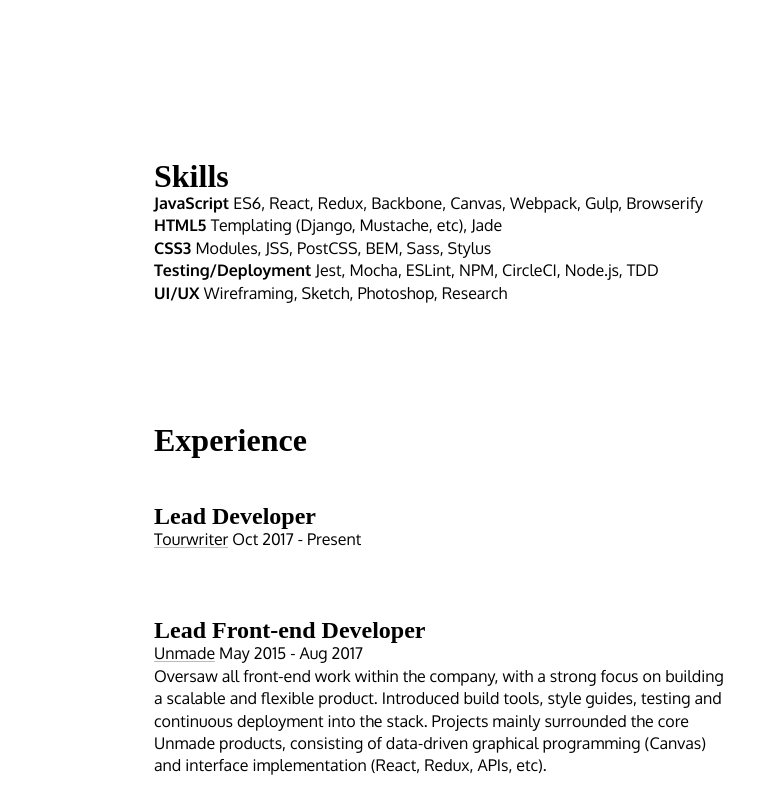
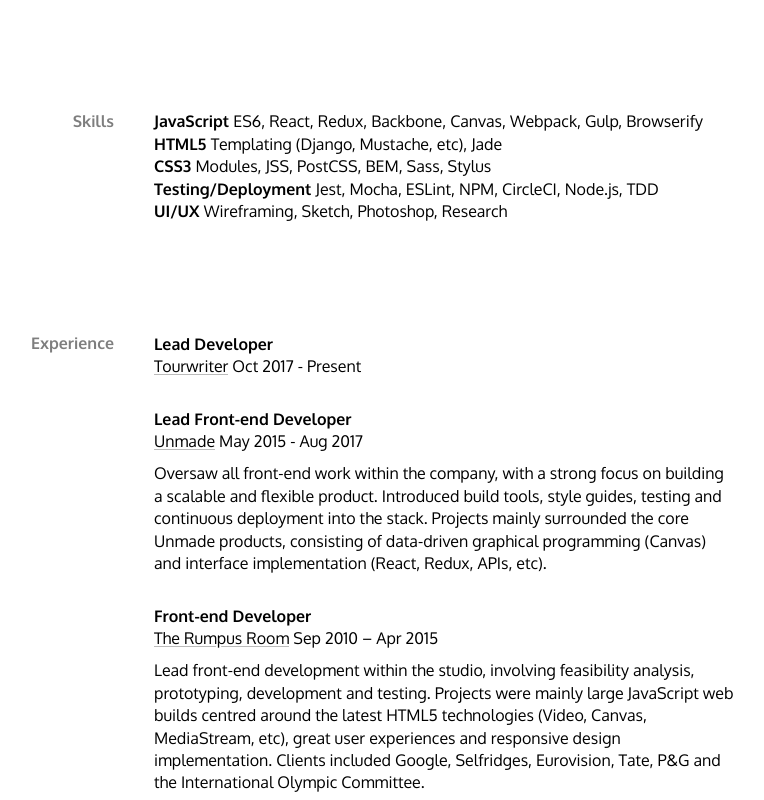
Before and after one commit to twentyrogersc/crai.gr, a Next.js app: page /cv in a window 1280 px wide. Shown: the part 760-1560 px from the top of the page, without its empty margins (196-960 px from the left). Built offline with nearby package versions, Linux system fonts and the light colour scheme.

Commit message:
Added a title prop to Section.

```diff
--- a/components/Experience.js
+++ b/components/Experience.js
@@ -1,19 +1,22 @@
 import Link from './Link'
 import Section from './Section'
 import Subtitle from './Subtitle'
-import Title from './Title'
 import styled from 'styled-components'
 
-const Root = Section.extend``
+const Job = styled.div`
+  margin-bottom: 30px;
 
-const Job = styled.div`
-  margin-bottom: 20px;
+  &:last-child {
+    margin-bottom: 0;
+  }
 `
 
-const Role = Subtitle.extend``
+const Role = Subtitle.extend`
+  padding: 0;
+`
 
 const Description = styled.p`
-  margin: 0;
+  margin: 10px 0 0;
 `
 
 const experience = [
@@ -28,23 +31,29 @@ const experience = [
     url: 'https://unmade.com',
     date: 'May 2015 - Aug 2017',
     role: 'Lead Front-end Developer',
-    description:
-      'Oversaw all front-end work within the company, with a strong focus on building a scalable and flexible product. Introduced build tools, style guides, testing and continuous deployment into the stack. Projects mainly surrounded the core Unmade products, consisting of data-driven graphical programming (Canvas) and interface implementation (React, Redux, APIs, etc).'
+    description: `
+      Oversaw all front-end work within the company, with a strong focus on building a scalable and
+      flexible product. Introduced build tools, style guides, testing and continuous deployment into
+      the stack. Projects mainly surrounded the core Unmade products, consisting of data-driven
+      graphical programming (Canvas) and interface implementation (React, Redux, APIs, etc).`
   },
   {
     company: 'The Rumpus Room',
     url: 'https://vimeo.com/therumpusroom',
     date: 'Sep 2010 – Apr 2015',
     role: 'Front-end Developer',
-    description:
-      'Lead front-end development within the studio, involving feasibility analysis, prototyping, development and testing. Projects were mainly large JavaScript web builds centred around the latest HTML5 technologies (Video, Canvas, MediaStream, etc), great user experiences and responsive design implementation. Clients included Google, Selfridges, Eurovision, Tate, P&G and the International Olympic Committee.'
+    description: `
+      Lead front-end development within the studio, involving feasibility analysis, prototyping,
+      development and testing. Projects were mainly large JavaScript web builds centred around the
+      latest HTML5 technologies (Video, Canvas, MediaStream, etc), great user experiences and
+      responsive design implementation. Clients included Google, Selfridges, Eurovision, Tate, P&G
+      and the International Olympic Committee.`
   }
 ]
 
 export default function Experience() {
   return (
-    <Root>
-      <Title>Experience</Title>
+    <Section title="Experience">
       {experience.map(({ company, date, description, role, url }, index) => (
         <Job key={index}>
           <Role>{role}</Role>
@@ -52,9 +61,9 @@ export default function Experience() {
             {company}
           </Link>{' '}
           {date}
-          <Description>{description}</Description>
+          {description && <Description>{description}</Description>}
         </Job>
       ))}
-    </Root>
+    </Section>
   )
 }
--- a/components/Section.js
+++ b/components/Section.js
@@ -1,10 +1,28 @@
+import Title from './Title'
 import styled from 'styled-components'
 
-export default styled.section`
+const SectionTitle = Title.extend`
+  opacity: 0.5;
+
+  @media screen and (min-width: 900px) {
+    padding-right: 40px;
+    transform: translate(-150px, 100%);
+    text-align: right;
+    width: 150px;
+  }
+`
+
+export default styled(({ children, className, title }) => (
+  <section className={className}>
+    {title && <SectionTitle>{title}</SectionTitle>}
+    {children}
+  </section>
+))`
   display: flex;
   flex-direction: column;
   justify-content: center;
-  margin: 40px auto;
+  margin: 0 auto;
+  padding: 20px 0;
   width: 100%;
 
   @media screen {
--- a/components/Skills.js
+++ b/components/Skills.js
@@ -1,8 +1,5 @@
 import Section from './Section'
-import Title from './Title'
 import styled from 'styled-components'
-
-const Root = Section.extend``
 
 const List = styled.ul`
   list-style: none;
@@ -26,8 +23,7 @@ const skills = {
 
 export default function Skills() {
   return (
-    <Root>
-      <Title>Skills</Title>
+    <Section title="Skills">
       <List>
         {Object.keys(skills).map(skill => (
           <Skill key={skill}>
@@ -36,6 +32,6 @@ export default function Skills() {
           </Skill>
         ))}
       </List>
-    </Root>
+    </Section>
   )
 }
--- a/components/Subtitle.js
+++ b/components/Subtitle.js
@@ -2,6 +2,5 @@ import Title from './Title'
 import styled from 'styled-components'
 
 export default Title.withComponent('h2').extend`
-  font-size: 24px;
-  margin-top: 2em;
+  padding-bottom: 0;
 `
--- a/components/Title.js
+++ b/components/Title.js
@@ -1,6 +1,8 @@
 import styled from 'styled-components'
 
 export default styled.h1`
-  font: 700 32px/1em 'Rufina', serif;
+  font-size: 1em;
+  font-weight: 700;
   margin: 0;
+  padding-bottom: 0.5em;
 `
```
